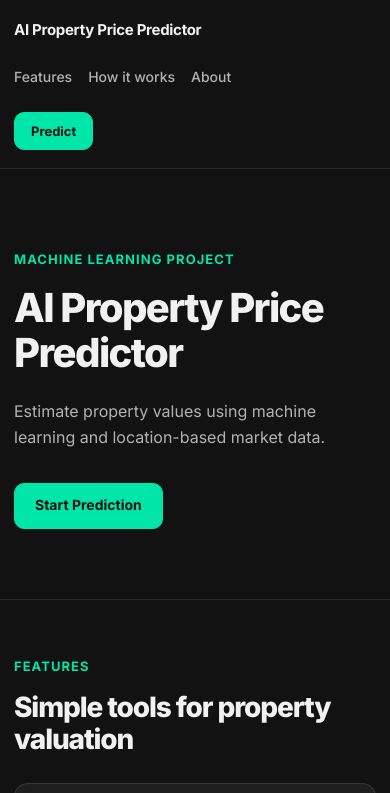
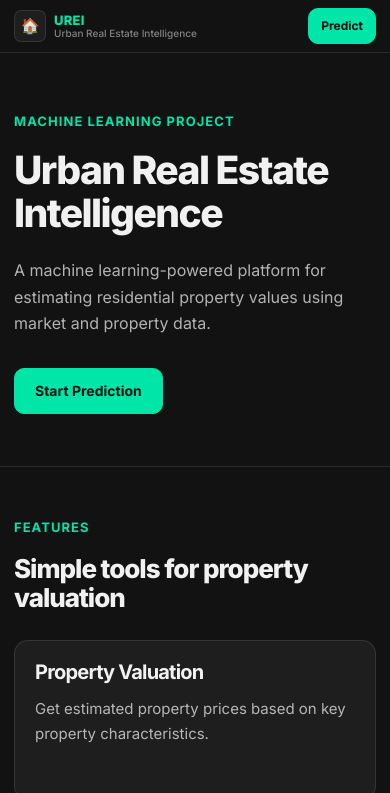
Before and after one commit to amanv1415/HCL-Project, a website built with Vite: page frontend/index.html in a window 390 px wide. Shown: the top 793 px of the page. Built offline with nearby package versions, Linux system fonts and the light colour scheme.

Commit message:
update in landing page

```diff
--- a/frontend/css/landing.css
+++ b/frontend/css/landing.css
@@ -27,6 +27,7 @@ html {
 
 body {
   min-width: 320px;
+  overflow-x: hidden;
   background: var(--background);
   color: var(--text-primary);
   font-family: 'Inter', system-ui, -apple-system, BlinkMacSystemFont, 'Segoe UI', sans-serif;
@@ -40,7 +41,7 @@ a {
 }
 
 .page-container {
-  width: min(calc(100% - 40px), var(--container));
+  width: min(calc(100% - 32px), var(--container));
   margin: 0 auto;
 }
 
@@ -56,23 +57,63 @@ a {
   display: flex;
   align-items: center;
   justify-content: space-between;
-  gap: 24px;
-  width: min(calc(100% - 40px), var(--container));
-  min-height: 68px;
+  gap: 20px;
+  width: min(calc(100% - 32px), var(--container));
+  min-height: 60px;
   margin: 0 auto;
 }
 
 .logo {
+  display: inline-flex;
+  align-items: center;
+  gap: 10px;
+  min-width: 0;
   color: var(--text-primary);
-  font-size: 15px;
-  font-weight: 700;
-  letter-spacing: -0.02em;
+  white-space: nowrap;
+}
+
+.logo-icon {
+  display: inline-flex;
+  align-items: center;
+  justify-content: center;
+  width: 36px;
+  height: 36px;
+  flex: 0 0 auto;
+  background: var(--surface);
+  border: 1px solid var(--border);
+  border-radius: 8px;
+  font-size: 17px;
+}
+
+.logo-copy {
+  display: flex;
+  min-width: 0;
+  flex-direction: column;
+  line-height: 1.1;
+}
+
+.logo-copy strong {
+  color: var(--accent);
+  font-size: 14px;
+  font-weight: 800;
+  letter-spacing: 0.02em;
+}
+
+.logo-copy span {
+  max-width: 240px;
+  overflow: hidden;
+  color: var(--text-muted);
+  font-size: 11px;
+  font-weight: 500;
+  text-overflow: ellipsis;
+  white-space: nowrap;
 }
 
 .nav-links {
   display: flex;
   align-items: center;
-  gap: 24px;
+  gap: clamp(14px, 2.6vw, 24px);
+  min-width: 0;
 }
 
 .nav-links a {
@@ -107,13 +148,14 @@ a {
 }
 
 .button-small {
-  min-height: 38px;
-  padding: 0 16px;
+  min-height: 40px;
+  padding: 0 18px;
   font-size: 13px;
+  white-space: nowrap;
 }
 
 .hero-section {
-  padding: 112px 0 92px;
+  padding: clamp(64px, 9vw, 92px) 0 clamp(56px, 8vw, 78px);
 }
 
 .hero-content {
@@ -139,7 +181,7 @@ h3 {
 
 h1 {
   max-width: 680px;
-  font-size: clamp(42px, 7vw, 68px);
+  font-size: clamp(38px, 6vw, 58px);
   font-weight: 800;
 }
 
@@ -152,7 +194,7 @@ h1 {
 }
 
 .section {
-  padding: 72px 0;
+  padding: clamp(52px, 7vw, 68px) 0;
   border-top: 1px solid var(--border);
 }
 
@@ -163,7 +205,7 @@ h1 {
 
 .section-header h2,
 .overview-card h2 {
-  font-size: clamp(28px, 4vw, 40px);
+  font-size: clamp(26px, 4vw, 38px);
   font-weight: 750;
 }
 
@@ -193,7 +235,7 @@ h1 {
 }
 
 .card {
-  min-height: 180px;
+  min-height: 160px;
   padding: 24px;
 }
 
@@ -275,25 +317,21 @@ h1 {
 
 @media (max-width: 820px) {
   .nav-container {
-    min-height: auto;
-    align-items: flex-start;
-    flex-direction: column;
-    padding: 18px 0;
+    min-height: 56px;
+    gap: 14px;
   }
 
   .nav-links {
     gap: 16px;
-    flex-wrap: wrap;
   }
 
   .button-small {
-    position: absolute;
-    top: 14px;
-    right: 20px;
+    min-height: 38px;
+    padding: 0 14px;
   }
 
   .hero-section {
-    padding: 80px 0 70px;
+    padding: 58px 0 52px;
   }
 
   .three-column,
@@ -302,7 +340,7 @@ h1 {
   }
 
   .section {
-    padding: 56px 0;
+    padding: 50px 0;
   }
 
   .footer-content {
@@ -311,22 +349,52 @@ h1 {
   }
 }
 
-@media (max-width: 520px) {
+@media (max-width: 640px) {
+  html {
+    scroll-padding-top: 64px;
+  }
+
   .page-container,
   .nav-container {
     width: min(calc(100% - 28px), var(--container));
   }
 
+  .nav-container {
+    min-height: 52px;
+  }
+
   .nav-links {
+    display: none;
+  }
+
+  .logo {
+    gap: 8px;
+  }
+
+  .logo-icon {
+    width: 32px;
+    height: 32px;
+    border-radius: 7px;
+    font-size: 15px;
+  }
+
+  .logo-copy strong {
     font-size: 13px;
   }
 
+  .logo-copy span {
+    max-width: 170px;
+    font-size: 10px;
+  }
+
   .button-small {
-    position: static;
+    min-height: 36px;
+    padding: 0 12px;
+    font-size: 12px;
   }
 
   h1 {
-    font-size: 40px;
+    font-size: clamp(34px, 10vw, 42px);
   }
 
   .hero-subheading {
@@ -339,3 +407,13 @@ h1 {
     padding: 20px;
   }
 }
+
+@media (max-width: 380px) {
+  .logo-copy span {
+    display: none;
+  }
+
+  .button-small {
+    padding: 0 10px;
+  }
+}
--- a/frontend/index.html
+++ b/frontend/index.html
@@ -3,14 +3,20 @@
 <head>
   <meta charset="UTF-8">
   <meta name="viewport" content="width=device-width, initial-scale=1.0">
-  <meta name="description" content="AI Property Price Predictor estimates residential property values using machine learning and market data.">
-  <title>AI Property Price Predictor</title>
+  <meta name="description" content="Urban Real Estate Intelligence estimates residential property values using machine learning and market data.">
+  <title>Urban Real Estate Intelligence | UREI</title>
   <link rel="stylesheet" href="/css/landing.css">
 </head>
 <body>
   <header class="site-header">
     <nav class="nav-container" aria-label="Primary navigation">
-      <a class="logo" href="/">AI Property Price Predictor</a>
+      <a class="logo" href="/" aria-label="Urban Real Estate Intelligence home">
+        <span class="logo-icon" aria-hidden="true">🏠</span>
+        <span class="logo-copy">
+          <strong>UREI</strong>
+          <span>Urban Real Estate Intelligence</span>
+        </span>
+      </a>
       <div class="nav-links">
         <a href="#features">Features</a>
         <a href="#how-it-works">How it works</a>
@@ -24,8 +30,8 @@
     <section class="hero-section">
       <div class="page-container hero-content">
         <p class="eyebrow">Machine Learning Project</p>
-        <h1>AI Property Price Predictor</h1>
-        <p class="hero-subheading">Estimate property values using machine learning and location-based market data.</p>
+        <h1>Urban Real Estate Intelligence</h1>
+        <p class="hero-subheading">A machine learning-powered platform for estimating residential property values using market and property data.</p>
         <a class="button" href="/dashboard.html#predictor">Start Prediction</a>
       </div>
     </section>
@@ -68,11 +74,11 @@
           </article>
           <article class="step">
             <span>2</span>
-            <h3>Submit the form</h3>
+            <h3>Run Prediction</h3>
           </article>
           <article class="step">
             <span>3</span>
-            <h3>View predicted property value</h3>
+            <h3>View Estimated Value</h3>
           </article>
         </div>
       </div>
@@ -82,8 +88,8 @@
       <div class="page-container">
         <div class="overview-card">
           <p class="eyebrow">Project Overview</p>
-          <h2>About This Project</h2>
-          <p>This application uses machine learning techniques to estimate residential property prices based on location, area, and other relevant features. The goal is to provide quick valuation estimates through a simple and accessible interface.</p>
+          <h2>About Project</h2>
+          <p>UREI uses machine learning techniques to estimate property prices based on property characteristics and location data. The goal is to provide quick valuation estimates through a simple and accessible interface.</p>
         </div>
       </div>
     </section>
@@ -92,10 +98,9 @@
   <footer class="site-footer">
     <div class="page-container footer-content">
       <div>
-        <strong>AI Property Price Predictor</strong>
-        <span>Developer: Aman</span>
+        <strong>UREI – Urban Real Estate Intelligence</strong>
       </div>
-      <p>© 2026 AI Property Price Predictor. All rights reserved.</p>
+      <p>© 2026 Urban Real Estate Intelligence. All rights reserved.</p>
     </div>
   </footer>
 </body>
```
